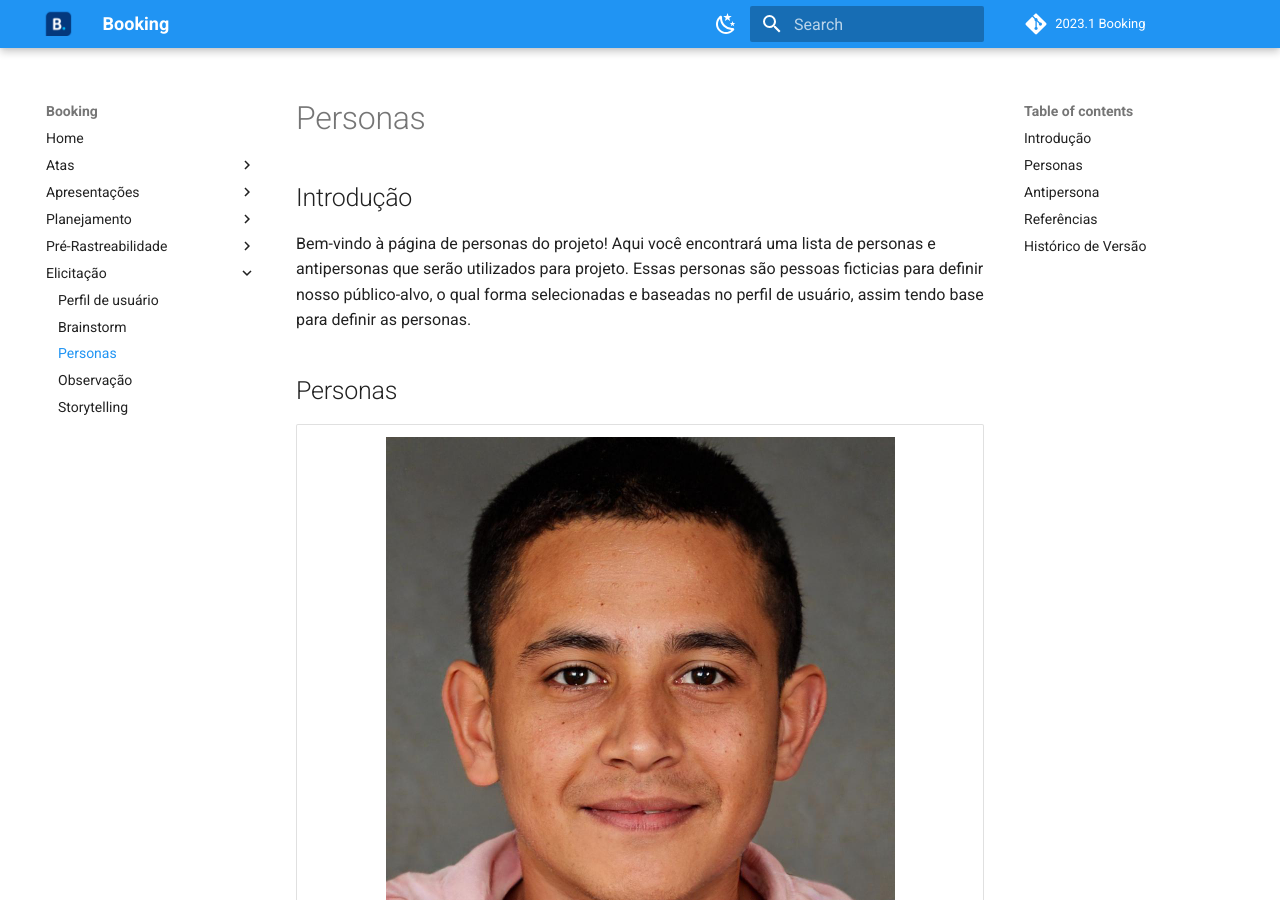
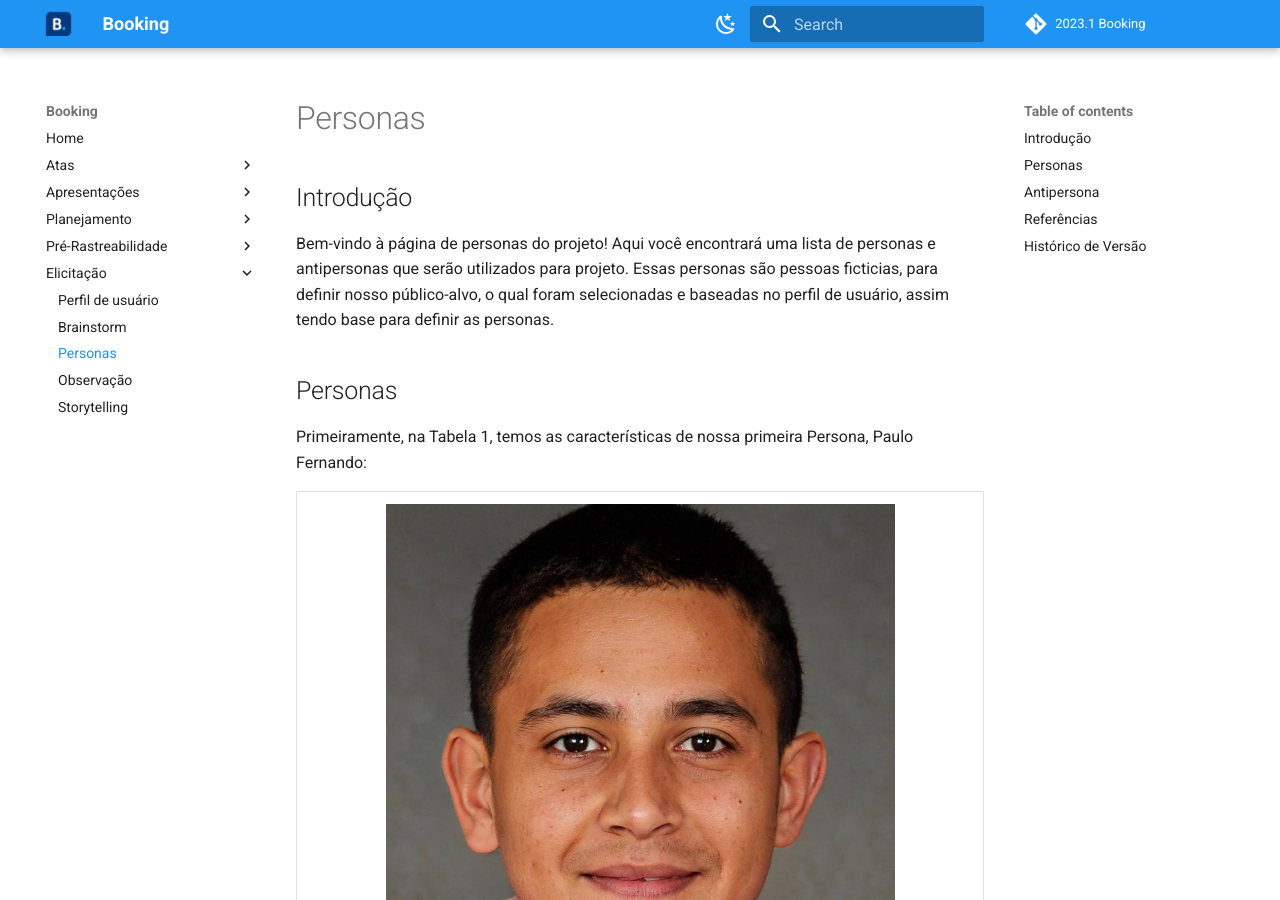
Before and after one commit to Requisitos-de-Software/2023.1-Booking, an MkDocs documentation site: the page built from docs/elicitacao/personas.md, in a window 1280 px wide and 900 px high. Built offline with MkDocs 1.6.1 and Material for MkDocs 9.7.7, drawn with Linux system fonts in a browser that asks for light colours; comment, search, counter and statistics services are not loaded; some of the changed text lies outside the part shown.

Commit message:
34-adicionando referencia em texto

```diff
--- a/docs/elicitacao/personas.md
+++ b/docs/elicitacao/personas.md
@@ -2,9 +2,11 @@
 
 ## Introdução
 
-Bem-vindo à página de personas do projeto! Aqui você encontrará uma lista de personas e antipersonas que serão utilizados para projeto. Essas personas são pessoas ficticias para definir nosso público-alvo, o qual forma selecionadas e baseadas no perfil de usuário, assim tendo base para definir as personas.
+Bem-vindo à página de personas do projeto! Aqui você encontrará uma lista de personas e antipersonas que serão utilizados para projeto. Essas personas são pessoas ficticias, para definir nosso público-alvo, o qual foram selecionadas e baseadas no perfil de usuário, assim tendo base para definir as personas.
 
 ## Personas
+
+Primeiramente, na Tabela 1, temos as características de nossa primeira Persona, Paulo Fernando:
 
 |                                                                                                   ![Paulo Persona](../images/personaPaulo.png)                                                                                                   |
 | :--------------------------------------------------------------------------------------------------------------------------------------------------------------------------------------------------------------------------------------------------: |
@@ -26,6 +28,8 @@
 <p> Tabela 1: Persona Primária 1, versão 1. (Fonte: Autores. 2023).</p>
 </div>
 
+A seguir, na Tabela 2, temos as características de nossa segunda Persona, Daniela Stella:
+
 |                                                                                         ![Daniela Persona](../images/personaDaniela.png)                                                                                         |
 | :------------------------------------------------------------------------------------------------------------------------------------------------------------------------------------------------------------------------------: |
 |                                                                                               **Nome:** Daniela Stella Melo                                                                                               |
@@ -44,6 +48,8 @@
 <div style="text-align: center">
 <p> Tabela 2: Persona Secundária 1, versão 1. (Fonte: Autores. 2023).</p>
 </div>
+
+Por último, na Tabela 3, temos as características de nossa terceira e última Persona, Sebastião Leonardo:
 
 |                                                                                                                ![Sebastião Perosona](../images/personaSebastiao.png)                                                                                                                |
 | :----------------------------------------------------------------------------------------------------------------------------------------------------------------------------------------------------------------------------------------------------------------------------: |
@@ -65,6 +71,8 @@
 </div>
 
 ## Antipersona
+
+Agora, na Tabela 4, temos as características de nossa Antipersona, Augusto Bento Calebe:
 
 |                                                                                                                                                                                  ![Augusto Persona](../images/personaAugusto.png)                                                                                                                                                                                  |
 | :-----------------------------------------------------------------------------------------------------------------------------------------------------------------------------------------------------------------------------------------------------------------------------------------------------------------------------------------------------------------------------------------------------------------: |
@@ -94,3 +102,4 @@
 | Versão | Data       | Descrição                      | Autor(es)          | Revisor(es) |
 | ------- | ---------- | -------------------------------- | ------------------ | ----------- |
 | 1.0     | 23/04/2023 | Criação da página de personas | Chaydson e Gabriel | Lucas       |
+| 1.3     | 24/04/2023 | Adicionando referênciação para as tabelas| Henrique |   Lucas     |
```
